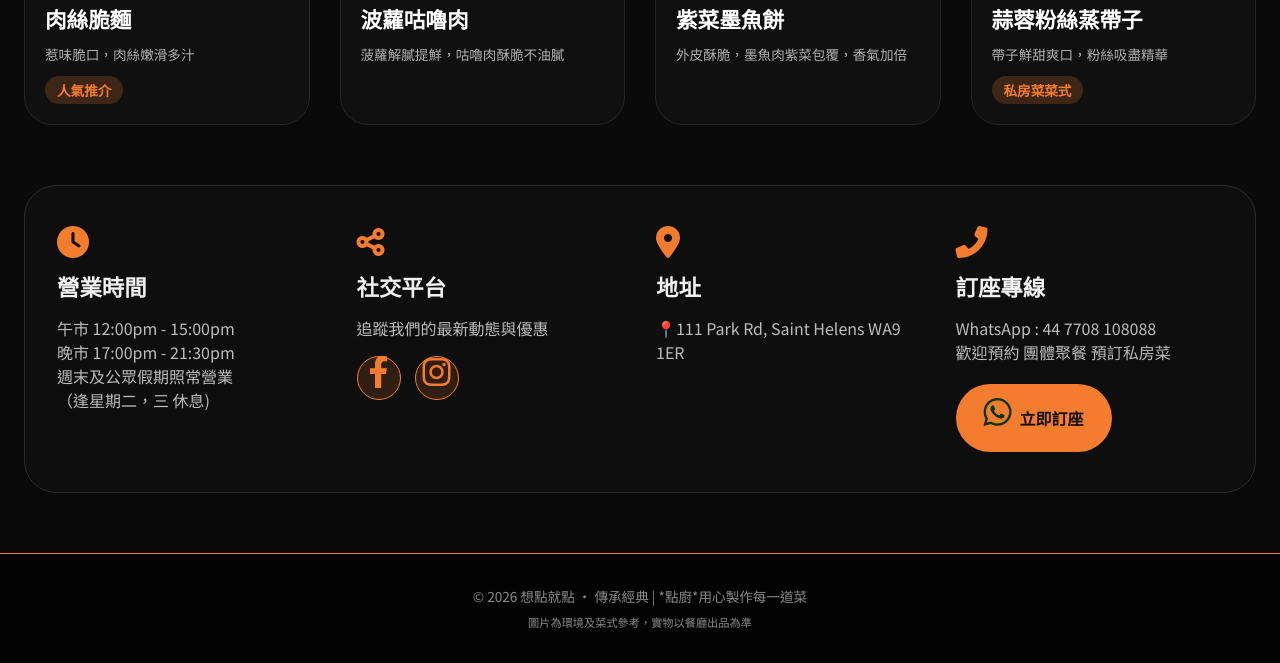
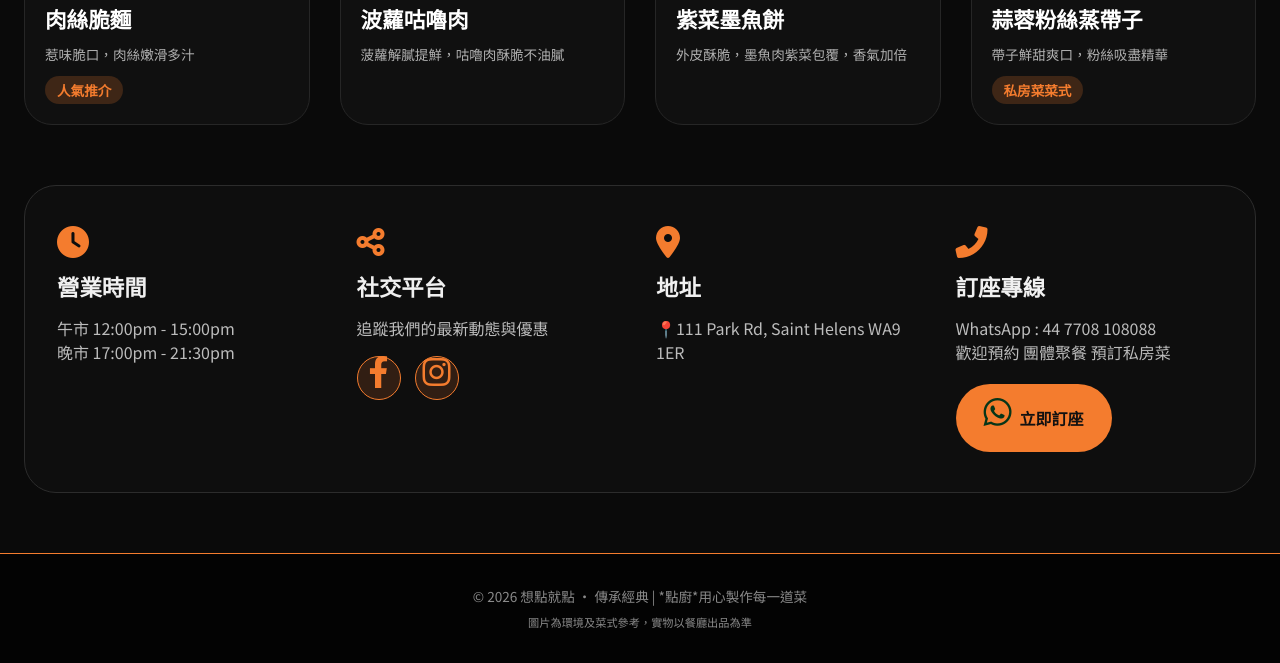
Before and after one commit to lokchen0924/art-studio, a plain HTML site: page index.html in a window 1280 px wide. Shown: the part 1707-2370 px from the top of the page. Drawn offline with Linux system fonts and the light colour scheme.

Commit message:
Update index.html

```diff
--- a/index.html
+++ b/index.html
@@ -808,8 +808,7 @@
             <h4>營業時間</h4>
             <p>午市 12:00pm - 15:00pm<br>
             晚市 17:00pm - 21:30pm<br>
-            週末及公眾假期照常營業<br>
-            （逢星期二，三 休息) </p>
+
         </div>
         <div class="info-card">
             <i class="fas fa-share-alt"></i>
```
